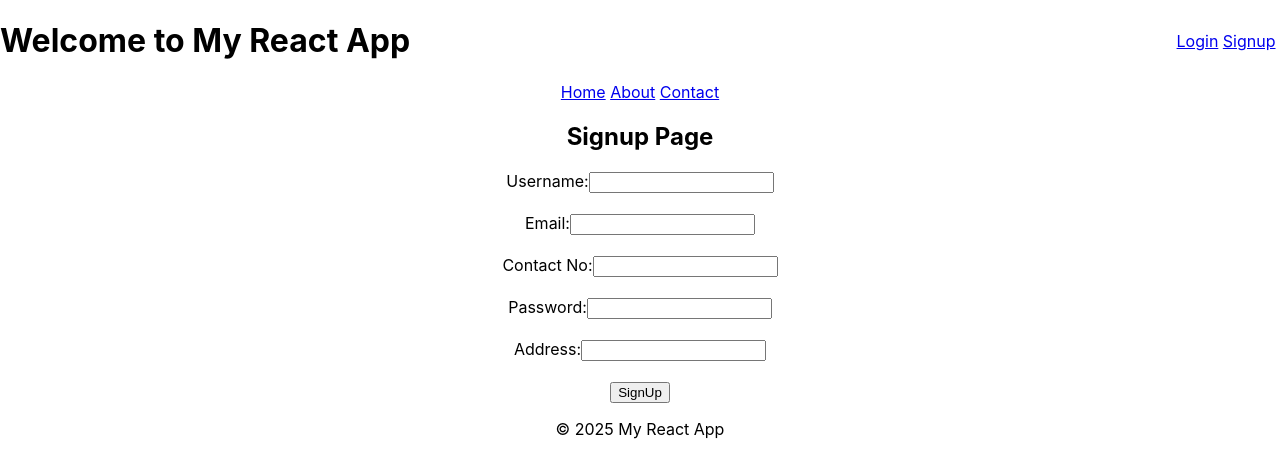
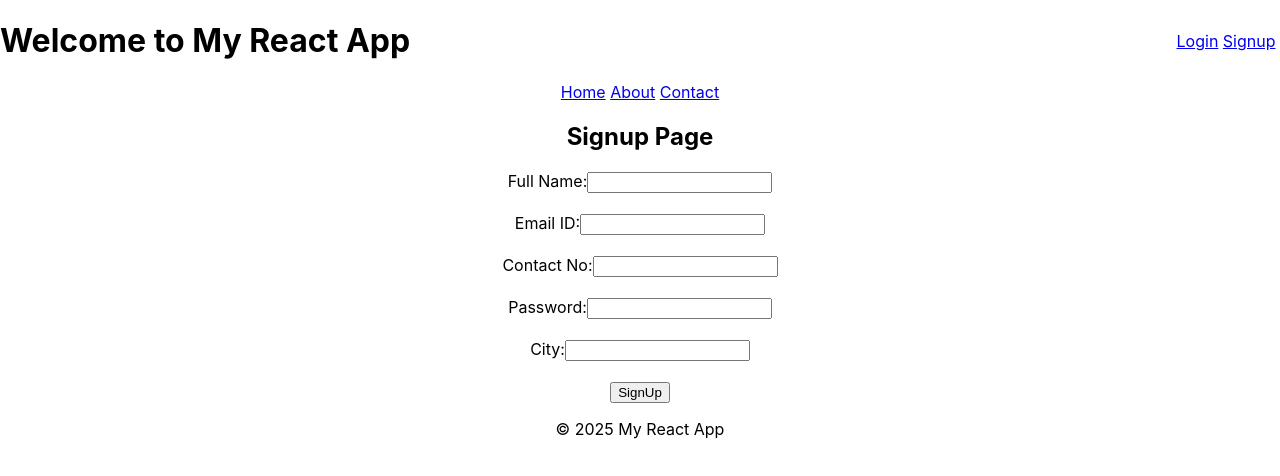
Before and after one commit to sidhantaks/demo-project, a React (Create React App) app: page /signup in a window 1280 px wide. Shown: the top 476 px of the page. Built offline with nearby package versions, Linux system fonts and the light colour scheme.

Commit message:
Login Signup fileds updated

```diff
--- a/src/components/Login.js
+++ b/src/components/Login.js
@@ -17,8 +17,8 @@ function Login() {
       <h2>Login Page</h2>
       <form onSubmit={handleSubmit}>
         <div>
-          <label htmlFor="username">Username:</label>
-          <input type="text" id="username" name="username" required />
+          <label htmlFor="email">Email ID:</label>
+          <input type="email" id="email" name="email" required />
         </div><br />
         <div>
           <label htmlFor="password">Password:</label>
--- a/src/components/Signup.js
+++ b/src/components/Signup.js
@@ -6,24 +6,24 @@ function Signup() {
       <h2>Signup Page</h2>
       <form>
         <div>
-          <label htmlFor="username">Username:</label>
-          <input type="text" id="username" name="username" required />
+          <label htmlFor="fullname">Full Name:</label>
+          <input type="text" id="fullname" name="fullname" required />
         </div><br />
         <div>
-          <label htmlFor="email">Email:</label>
+          <label htmlFor="email">Email ID:</label>
           <input type="email" id="email" name="email" required />
         </div><br />
         <div>
-          <label htmlFor="email">Contact No:</label>
-          <input type="tel" id="email" name="email" required />
+          <label htmlFor="contact">Contact No:</label>
+          <input type="tel" id="contact" name="contact" required />
         </div><br />
         <div>
           <label htmlFor="password">Password:</label>
           <input type="password" id="password" name="password" required />
         </div><br />
         <div>
-          <label htmlFor="password">Address:</label>
-          <input type="text" id="address" name="address" required />
+          <label htmlFor="city">City:</label>
+          <input type="text" id="city" name="city" required />
         </div><br />
         <button type="submit">SignUp</button>
       </form>
```
